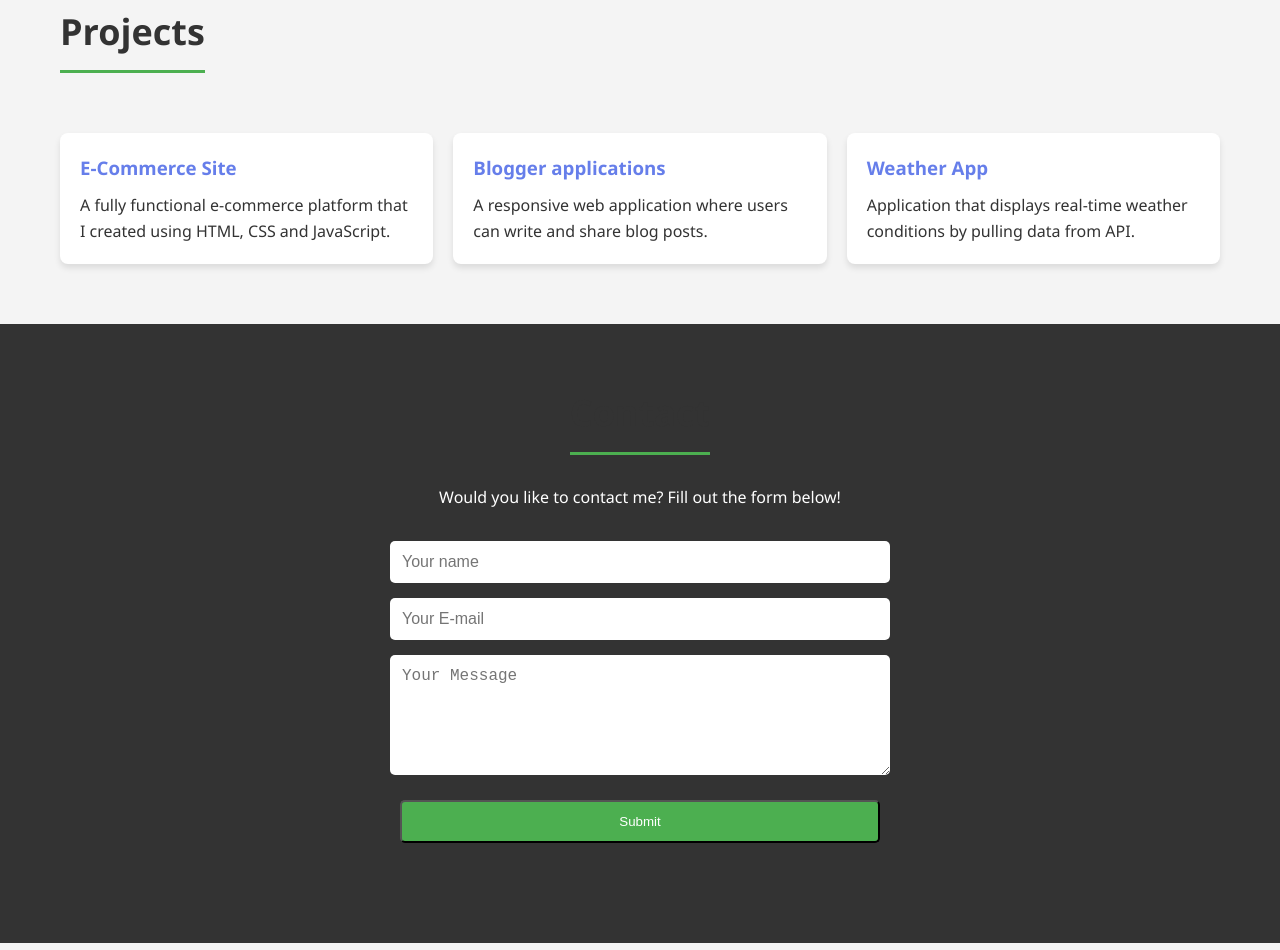
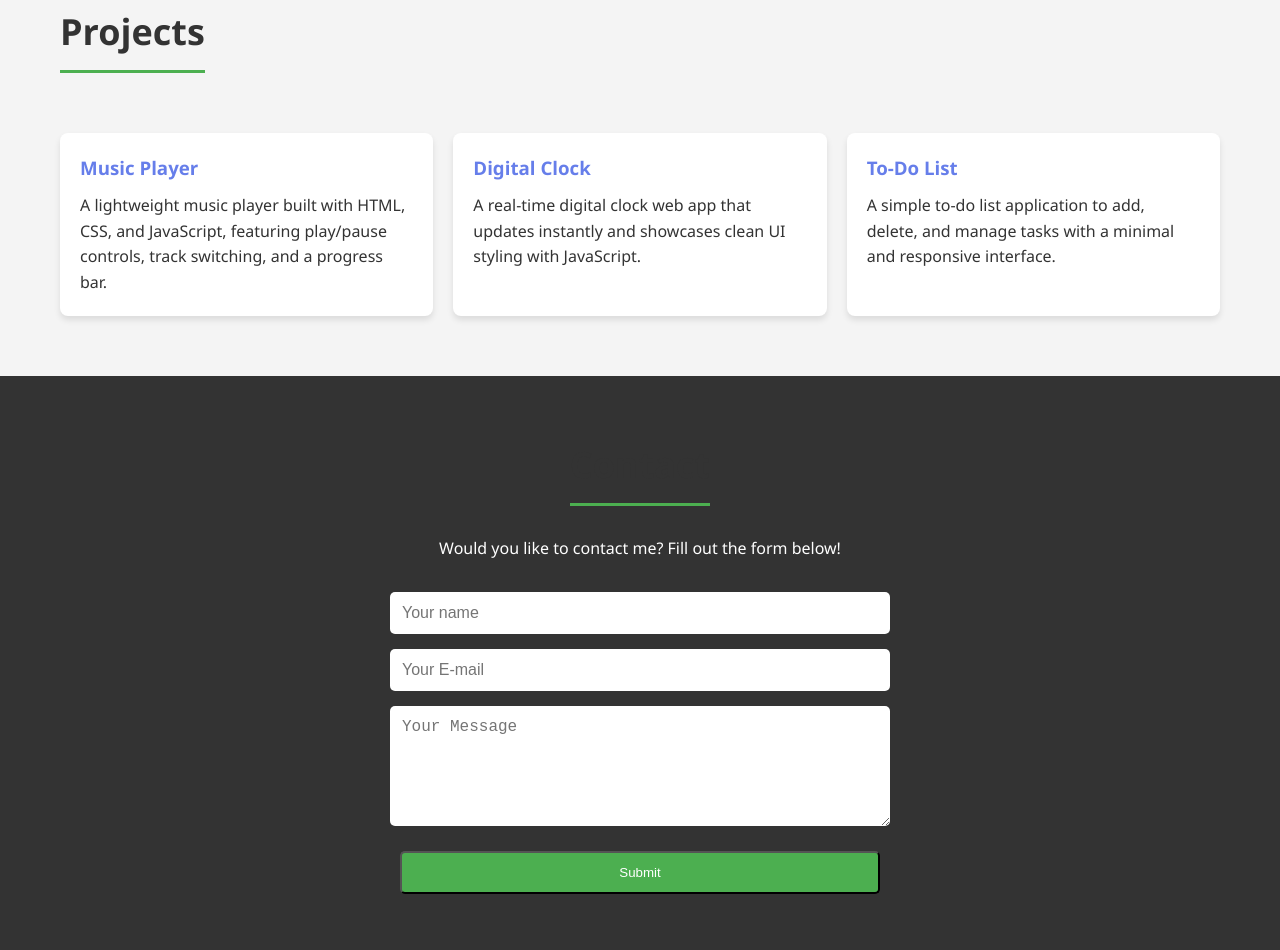
Before and after one commit to azizevren/My-personal-website, a plain HTML site: page index.html in a window 1280 px wide. Shown: the part 873-1823 px from the top of the page. Drawn offline with Linux system fonts and the light colour scheme.

Commit message:
Revise projects section and fix typo
Updated project section with new projects and fixed a typo in the contact form.

```diff
--- a/index.html
+++ b/index.html
@@ -243,23 +243,22 @@
     <h2>Projects</h2>
     <div class="projects-grid">
       <div class="projects-card">
-                    <h3>E-Commerce Site</h3>
-                    <p>A fully functional e-commerce platform that I created using HTML, CSS and JavaScript.</p>
+        <h3>Music Player</h3>
+        <p>A lightweight music player built with HTML, CSS, and JavaScript, featuring play/pause controls, track switching, and a progress bar.</p>
       </div>
 
       <div class="projects-card">
-                    <h3>Blogger applications</h3>
-                    <p>A responsive web application where users can write and share blog posts.</p>
+        <h3>Digital Clock</h3>
+        <p>A real-time digital clock web app that updates instantly and showcases clean UI styling with JavaScript.</p>
       </div>
 
       <div class="projects-card">
-                    <h3>Weather App</h3>
-                    <p>Application that displays real-time weather conditions by pulling data from API.</p>
+        <h3>To-Do List</h3>
+        <p>A simple to-do list application to add, delete, and manage tasks with a minimal and responsive interface.</p>
       </div>
     </div>
   </div>
 </section>
-
     <section id="contact">
         <div class="container">
             <h2>Contact</h2>
```
Lines whose indentation alone changed are shown as unchanged.
